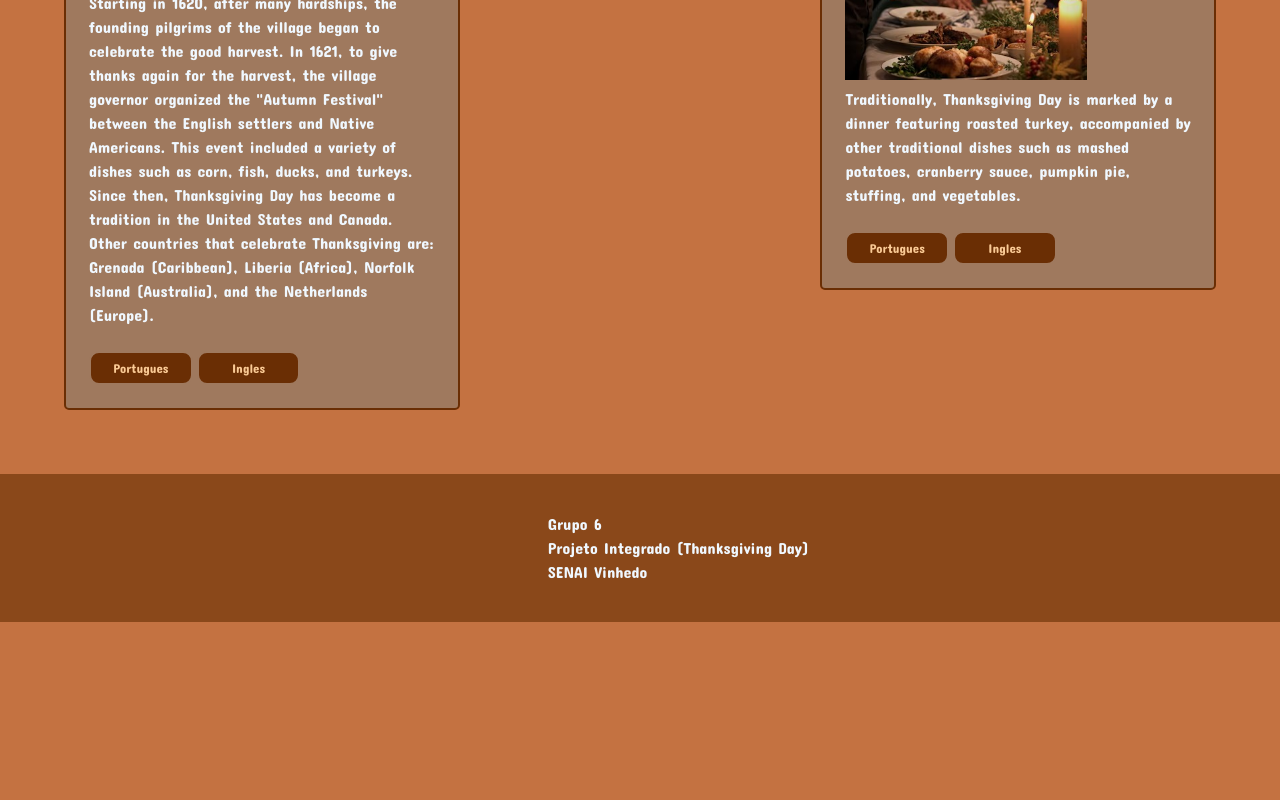
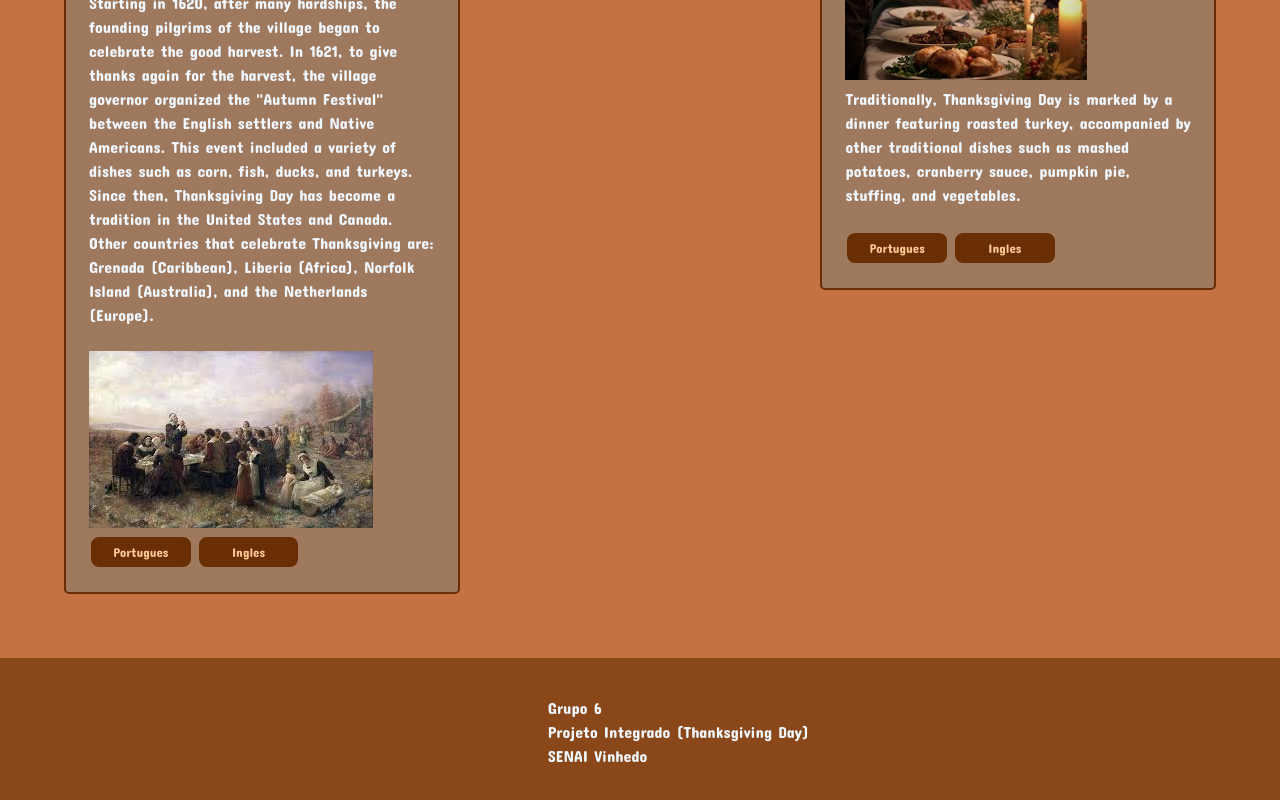
Before and after one commit to VieiraQuezia/Thanks-give, a plain HTML site: page frontEnd/index.html in a window 1280 px wide. Shown: the part 1291-2091 px from the top of the page. Before the commit the page ends 1913 px from the top, so only its background shows below. Drawn offline with nearby package versions, Linux system fonts and the light colour scheme.

Commit message:
mais uma img no index

```diff
--- a/frontEnd/index.html
+++ b/frontEnd/index.html
@@ -50,8 +50,6 @@
 <article>
     <nav class="bloco">
 
-
-
 <p id="texto">
     Thanksgiving Day is celebrated every year on the fourth Thursday of November, serving as a reminder of the value of gratitude. It is a day of giving thanks, during which families gather and reflect—with gratitude to God—on the good things that happened throughout the year.
 
@@ -69,6 +67,8 @@ Grenada (Caribbean), Liberia (Africa), Norfolk Island (Australia), and the Nethe
 <p id="traduzir"></p>
 
 <br>
+
+<img src="./img/origem thanksgiving.jpg">
 
 <button class="idioma" onclick="tesxtoPortugues() " > Portugues</button>
 <button class="idioma" onclick="tesxtoIngles() " > Ingles</button>
```
Also changed, not shown: frontEnd/img/origem thanksgiving.jpg (added).
